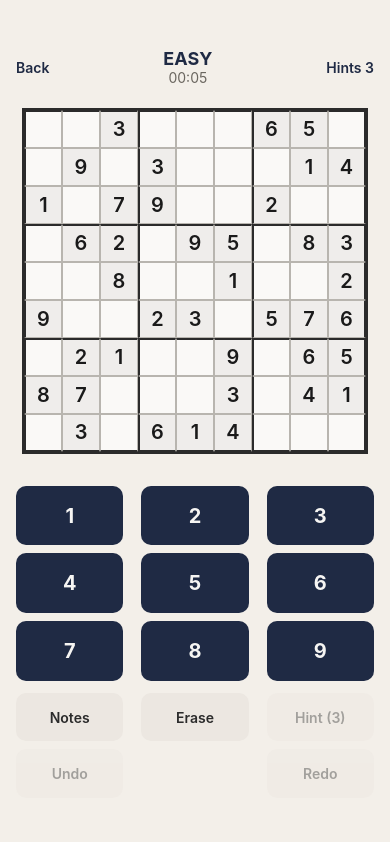
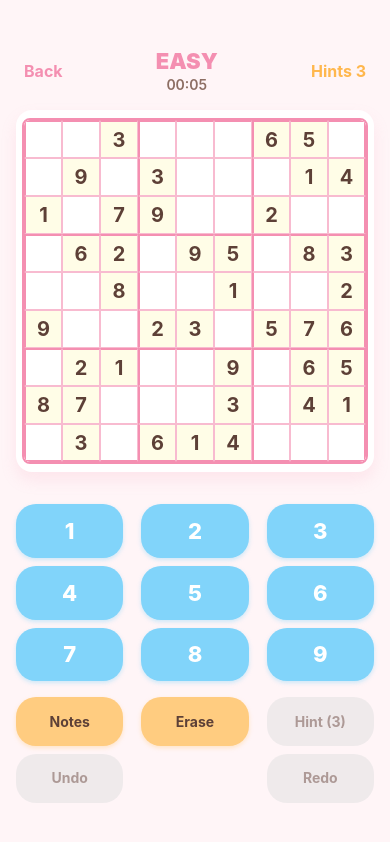
Before and after one commit to skwzz/codex-test, a React Native app: screen /Game in a window 390 px wide. Built offline with nearby package versions, Linux system fonts and the light colour scheme.

Commit message:
change Design

```diff
--- a/src/components/NumberPad.tsx
+++ b/src/components/NumberPad.tsx
@@ -80,7 +80,7 @@ export default function NumberPad({
 
 const styles = StyleSheet.create({
   wrapper: {
-    gap: 8,
+    gap: 12,
   },
   numberRow: {
     flexDirection: 'row',
@@ -90,16 +90,25 @@ const styles = StyleSheet.create({
   },
   numberButton: {
     width: '30%',
-    aspectRatio: 1.8,
-    backgroundColor: '#1f2a44',
-    borderRadius: 10,
+    aspectRatio: 2,
+    backgroundColor: '#81D4FA',
+    borderRadius: 20,
     alignItems: 'center',
     justifyContent: 'center',
+    shadowColor: '#81D4FA',
+    shadowOpacity: 0.4,
+    shadowOffset: { width: 0, height: 2 },
+    shadowRadius: 4,
+    elevation: 3,
   },
   numberText: {
-    color: '#f6f5f3',
-    fontSize: 20,
-    fontWeight: '700',
+    color: '#FFFFFF',
+    fontSize: 22,
+    fontWeight: '800',
+    includeFontPadding: false,
+    textAlignVertical: 'center',
+    textAlign: 'center',
+    lineHeight: 22,
   },
   actions: {
     flexDirection: 'row',
@@ -111,19 +120,33 @@ const styles = StyleSheet.create({
   actionButton: {
     width: '30%',
     aspectRatio: 2.2,
-    backgroundColor: '#ece7e1',
-    borderRadius: 10,
+    backgroundColor: '#FFCC80',
+    borderRadius: 20,
     alignItems: 'center',
     justifyContent: 'center',
+    shadowColor: '#FFCC80',
+    shadowOpacity: 0.4,
+    shadowOffset: { width: 0, height: 2 },
+    shadowRadius: 4,
+    elevation: 3,
   },
   actionButtonActive: {
-    backgroundColor: '#ffe6a7',
+    backgroundColor: '#F48FB1',
+    transform: [{ scale: 0.98 }],
   },
   actionButtonDisabled: {
-    opacity: 0.4,
+    opacity: 0.5,
+    backgroundColor: '#E0E0E0',
+    shadowOpacity: 0,
+    elevation: 0,
   },
   actionText: {
-    color: '#2b2b2b',
-    fontWeight: '600',
+    color: '#5D4037',
+    fontWeight: '700',
+    fontSize: 14,
+    includeFontPadding: false,
+    textAlignVertical: 'center',
+    textAlign: 'center',
+    lineHeight: 14,
   },
 });
--- a/src/components/SudokuGrid.tsx
+++ b/src/components/SudokuGrid.tsx
@@ -112,8 +112,10 @@ export default function SudokuGrid({
 const styles = StyleSheet.create({
   grid: {
     borderWidth: 2,
-    borderColor: '#2b2b2b',
-    backgroundColor: '#f6f5f3',
+    borderColor: '#F48FB1',
+    backgroundColor: '#FFFFFF',
+    borderRadius: 8,
+    overflow: 'hidden',
   },
   row: {
     flexDirection: 'row',
@@ -122,46 +124,46 @@ const styles = StyleSheet.create({
     alignItems: 'center',
     justifyContent: 'center',
     borderWidth: 0.5,
-    borderColor: '#b8b5af',
-    backgroundColor: '#faf9f7',
+    borderColor: '#F8BBD0',
+    backgroundColor: '#FFFFFF',
   },
   cellBorderTop: {
     borderTopWidth: 2,
-    borderTopColor: '#2b2b2b',
+    borderTopColor: '#F48FB1',
   },
   cellBorderLeft: {
     borderLeftWidth: 2,
-    borderLeftColor: '#2b2b2b',
+    borderLeftColor: '#F48FB1',
   },
   cellBorderBottom: {
     borderBottomWidth: 2,
-    borderBottomColor: '#2b2b2b',
+    borderBottomColor: '#F48FB1',
   },
   cellBorderRight: {
     borderRightWidth: 2,
-    borderRightColor: '#2b2b2b',
+    borderRightColor: '#F48FB1',
   },
   cellSelected: {
-    backgroundColor: '#cfe2ff',
+    backgroundColor: '#E1BEE7',
   },
   cellRelated: {
-    backgroundColor: '#e9f0ff',
+    backgroundColor: '#F3E5F5',
   },
   cellSameValue: {
-    backgroundColor: '#f1e6ff',
+    backgroundColor: '#FFF59D',
   },
   cellGiven: {
-    backgroundColor: '#efedeb',
+    backgroundColor: '#FFFDE7',
   },
   cellText: {
-    color: '#1f1f1f',
-    fontWeight: '600',
+    color: '#8E24AA',
+    fontWeight: '700',
   },
   cellTextGiven: {
-    color: '#1a1a1a',
+    color: '#5D4037',
   },
   cellTextError: {
-    color: '#c62828',
+    color: '#FF8A80',
   },
   notesGrid: {
     width: '100%',
@@ -176,7 +178,7 @@ const styles = StyleSheet.create({
     alignItems: 'center',
   },
   noteText: {
-    color: '#6b6b6b',
-    fontWeight: '500',
+    color: '#9FA8DA',
+    fontWeight: '600',
   },
 });
--- a/src/screens/DifficultyScreen.tsx
+++ b/src/screens/DifficultyScreen.tsx
@@ -35,32 +35,41 @@ export default function DifficultyScreen() {
 const styles = StyleSheet.create({
   container: {
     flex: 1,
-    backgroundColor: '#f3efe9',
+    backgroundColor: '#FFF5F7',
     padding: 24,
+    paddingTop: 60,
   },
   title: {
-    fontSize: 28,
-    fontWeight: '700',
-    color: '#1f2a44',
-    marginBottom: 20,
+    fontSize: 32,
+    fontWeight: '900',
+    color: '#F48FB1',
+    marginBottom: 32,
+    textAlign: 'center',
   },
   list: {
-    gap: 12,
+    gap: 16,
   },
   card: {
-    backgroundColor: '#fffaf4',
-    borderRadius: 16,
-    padding: 18,
-    borderWidth: 1,
-    borderColor: '#e1d9cf',
+    backgroundColor: '#FFFFFF',
+    borderRadius: 24,
+    padding: 24,
+    shadowColor: '#F48FB1',
+    shadowOpacity: 0.15,
+    shadowOffset: { width: 0, height: 6 },
+    shadowRadius: 12,
+    elevation: 4,
+    alignItems: 'center',
   },
   cardTitle: {
-    fontSize: 20,
-    fontWeight: '700',
-    color: '#1f2a44',
+    fontSize: 24,
+    fontWeight: '800',
+    color: '#81D4FA',
   },
   cardDesc: {
-    marginTop: 6,
-    color: '#6b6760',
+    marginTop: 8,
+    color: '#8D6E63',
+    fontWeight: '600',
+    fontSize: 16,
+    textAlign: 'center',
   },
 });
--- a/src/screens/GameScreen.tsx
+++ b/src/screens/GameScreen.tsx
@@ -353,7 +353,7 @@ export default function GameScreen() {
 const styles = StyleSheet.create({
   container: {
     flex: 1,
-    backgroundColor: '#f3efe9',
+    backgroundColor: '#FFF5F7',
     paddingHorizontal: 16,
     paddingTop: 48,
     paddingBottom: 24,
@@ -364,36 +364,50 @@ const styles = StyleSheet.create({
     gap: 32,
   },
   loadingText: {
-    color: '#1f2a44',
+    color: '#F48FB1',
     fontSize: 18,
     textAlign: 'center',
     marginTop: 40,
+    fontWeight: '700',
   },
   header: {
     flexDirection: 'row',
     justifyContent: 'space-between',
     alignItems: 'center',
+    paddingHorizontal: 8,
   },
   backText: {
-    color: '#1f2a44',
-    fontWeight: '600',
+    color: '#F48FB1',
+    fontWeight: '700',
+    fontSize: 16,
   },
   headerTitle: {
-    fontSize: 18,
-    fontWeight: '700',
-    color: '#1f2a44',
+    fontSize: 22,
+    fontWeight: '900',
+    color: '#F48FB1',
     textAlign: 'center',
   },
   headerSubtitle: {
     textAlign: 'center',
-    color: '#6b6760',
+    color: '#8D6E63',
+    fontWeight: '600',
+    marginTop: 2,
   },
   hintText: {
-    color: '#1f2a44',
-    fontWeight: '600',
+    color: '#FFB74D',
+    fontWeight: '700',
+    fontSize: 16,
   },
   gridWrap: {
     alignItems: 'center',
+    shadowColor: '#F48FB1',
+    shadowOpacity: 0.15,
+    shadowOffset: { width: 0, height: 8 },
+    shadowRadius: 16,
+    elevation: 4,
+    backgroundColor: 'white',
+    borderRadius: 16,
+    padding: 8,
   },
   overlay: {
     position: 'absolute',
@@ -401,35 +415,49 @@ const styles = StyleSheet.create({
     left: 0,
     right: 0,
     bottom: 0,
-    backgroundColor: 'rgba(0,0,0,0.4)',
+    backgroundColor: 'rgba(255, 245, 247, 0.8)',
     alignItems: 'center',
     justifyContent: 'center',
   },
   modal: {
-    backgroundColor: '#fffaf4',
-    padding: 24,
-    borderRadius: 16,
-    width: '80%',
+    backgroundColor: '#FFFFFF',
+    padding: 32,
+    borderRadius: 24,
+    width: '85%',
     alignItems: 'center',
+    shadowColor: '#F48FB1',
+    shadowOpacity: 0.2,
+    shadowOffset: { width: 0, height: 8 },
+    shadowRadius: 16,
+    elevation: 8,
   },
   modalTitle: {
-    fontSize: 20,
-    fontWeight: '700',
-    color: '#1f2a44',
+    fontSize: 28,
+    fontWeight: '900',
+    color: '#81D4FA',
+    marginBottom: 8,
   },
   modalText: {
-    marginTop: 8,
-    color: '#6b6760',
+    marginTop: 4,
+    color: '#8D6E63',
+    fontSize: 18,
+    fontWeight: '600',
   },
   modalButton: {
-    marginTop: 16,
-    backgroundColor: '#1f2a44',
-    paddingVertical: 10,
-    paddingHorizontal: 16,
-    borderRadius: 10,
+    marginTop: 24,
+    backgroundColor: '#81D4FA',
+    paddingVertical: 14,
+    paddingHorizontal: 32,
+    borderRadius: 30,
+    shadowColor: '#81D4FA',
+    shadowOpacity: 0.3,
+    shadowOffset: { width: 0, height: 4 },
+    shadowRadius: 8,
+    elevation: 4,
   },
   modalButtonText: {
-    color: '#f6f5f3',
-    fontWeight: '600',
+    color: '#FFFFFF',
+    fontWeight: '800',
+    fontSize: 18,
   },
 });
--- a/src/screens/MainScreen.tsx
+++ b/src/screens/MainScreen.tsx
@@ -45,7 +45,7 @@ export default function MainScreen() {
           <Text style={styles.secondaryText}>Continue</Text>
         </Pressable>
       </View>
-      <Text style={styles.footer}>Inspired by Andoku 3</Text>
+      <Text style={styles.footer}>^^</Text>
     </View>
   );
 }
@@ -53,63 +53,77 @@ export default function MainScreen() {
 const styles = StyleSheet.create({
   container: {
     flex: 1,
-    backgroundColor: '#f3efe9',
+    backgroundColor: '#FFF5F7',
     padding: 24,
     justifyContent: 'space-between',
   },
   hero: {
-    paddingTop: 40,
+    paddingTop: 60,
+    alignItems: 'center',
   },
   title: {
-    fontSize: 42,
-    fontWeight: '800',
-    color: '#1f2a44',
+    fontSize: 48,
+    fontWeight: '900',
+    color: '#F48FB1',
+    letterSpacing: -1,
+    textShadowColor: 'rgba(244, 143, 177, 0.3)',
+    textShadowOffset: { width: 2, height: 2 },
+    textShadowRadius: 4,
   },
   subtitle: {
     marginTop: 8,
-    fontSize: 16,
-    color: '#5c5c5c',
+    fontSize: 18,
+    color: '#8D6E63',
+    fontWeight: '600',
   },
   card: {
-    padding: 20,
-    backgroundColor: '#fffaf4',
-    borderRadius: 16,
-    gap: 12,
-    shadowColor: '#000',
-    shadowOpacity: 0.08,
+    padding: 24,
+    backgroundColor: '#FFFFFF',
+    borderRadius: 24,
+    gap: 16,
+    shadowColor: '#F48FB1',
+    shadowOpacity: 0.2,
     shadowOffset: { width: 0, height: 8 },
     shadowRadius: 16,
-    elevation: 3,
+    elevation: 4,
   },
   primaryButton: {
-    backgroundColor: '#1f2a44',
+    backgroundColor: '#81D4FA',
+    paddingVertical: 16,
+    borderRadius: 30,
+    alignItems: 'center',
+    shadowColor: '#81D4FA',
+    shadowOpacity: 0.4,
+    shadowOffset: { width: 0, height: 4 },
+    shadowRadius: 8,
+    elevation: 4,
+  },
+  primaryText: {
+    color: '#FFFFFF',
+    fontSize: 20,
+    fontWeight: '800',
+  },
+  secondaryButton: {
+    backgroundColor: '#FFFFFF',
+    borderWidth: 2,
+    borderColor: '#81D4FA',
     paddingVertical: 14,
-    borderRadius: 12,
+    borderRadius: 30,
     alignItems: 'center',
   },
-  primaryText: {
-    color: '#f6f5f3',
+  secondaryText: {
+    color: '#81D4FA',
     fontSize: 18,
     fontWeight: '700',
   },
-  secondaryButton: {
-    borderWidth: 1,
-    borderColor: '#1f2a44',
-    paddingVertical: 14,
-    borderRadius: 12,
-    alignItems: 'center',
-  },
-  secondaryText: {
-    color: '#1f2a44',
-    fontSize: 16,
-    fontWeight: '600',
-  },
   disabledButton: {
-    opacity: 0.4,
+    opacity: 0.5,
+    borderColor: '#CFD8DC',
   },
   footer: {
     textAlign: 'center',
-    color: '#8b867f',
+    color: '#BCAAA4',
     paddingBottom: 12,
+    fontWeight: '500',
   },
 });
```
